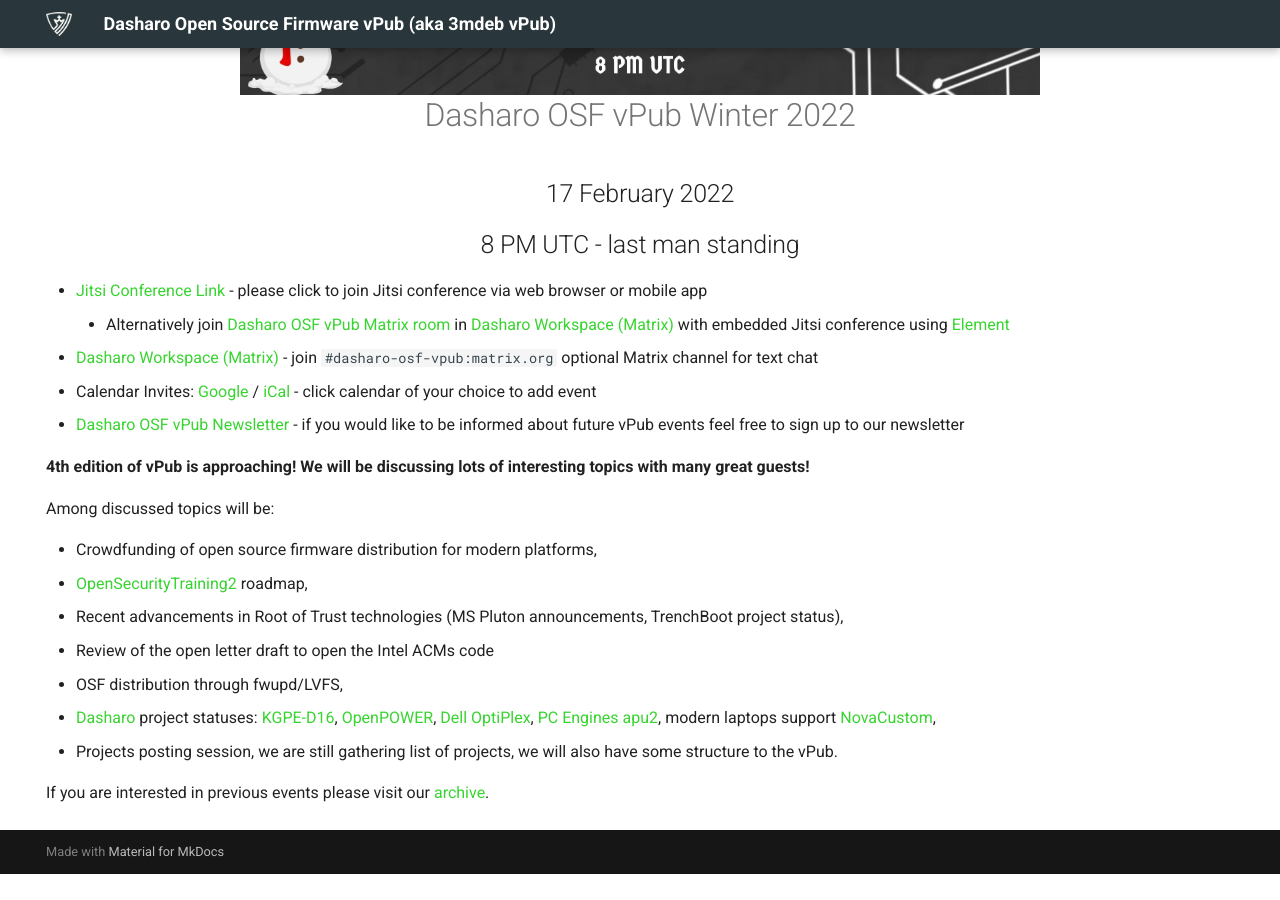
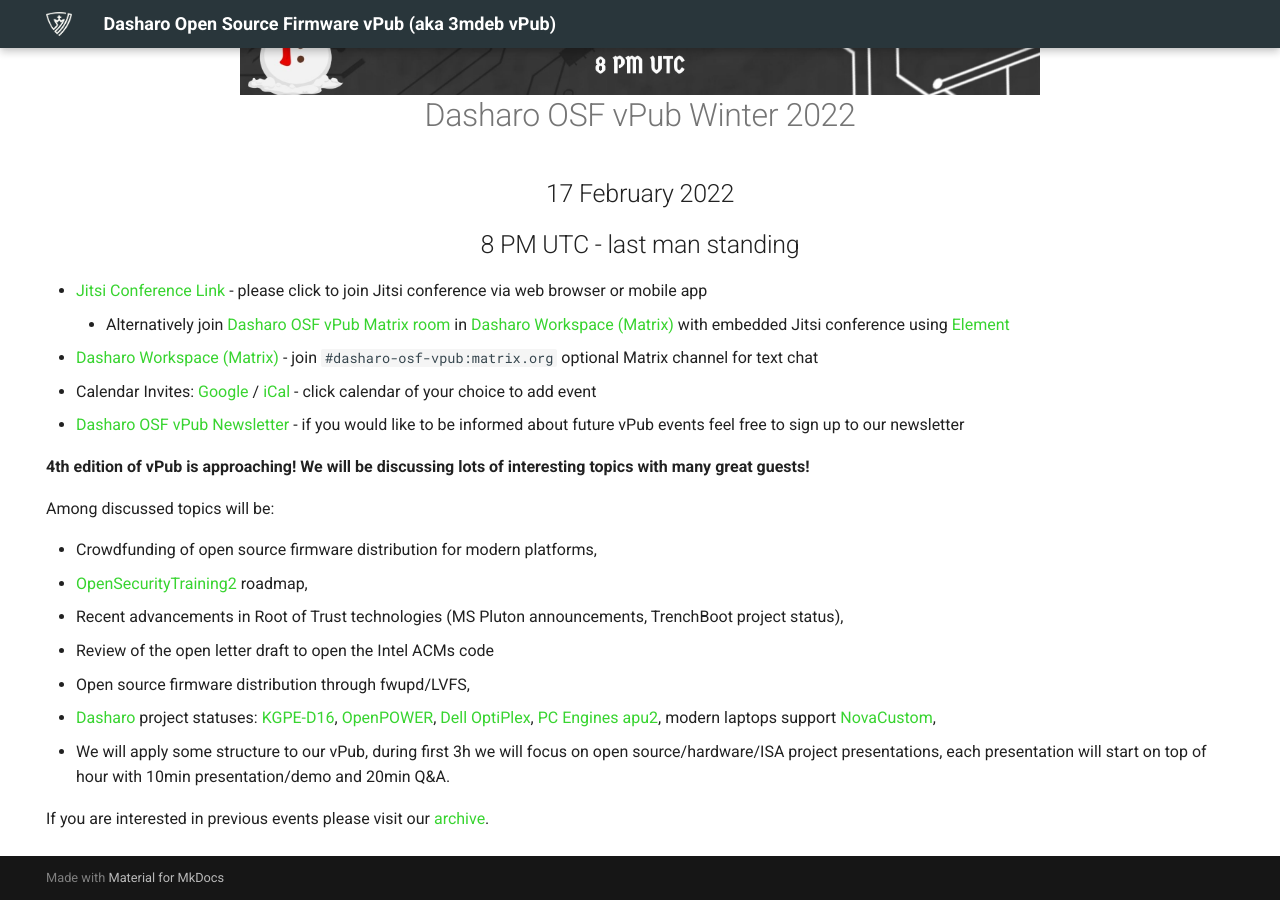
Before and after one commit to Dasharo/vpub, an MkDocs documentation site: the page built from docs/index.md, in a window 1280 px wide and 900 px high, scrolled down 585 px. Built offline with MkDocs 1.6.1 and Material for MkDocs 9.7.7, drawn with Linux system fonts in a browser that asks for light colours; before the commit the page ends 1459 px from its top, so only the background shows below that.

Commit message:
index.md: last bullet change

```diff
--- a/docs/index.md
+++ b/docs/index.md
@@ -27,9 +27,9 @@
 * [OpenSecurityTraining2](https://ost2.fyi/) roadmap,<br>
 * Recent advancements in Root of Trust technologies (MS Pluton announcements, TrenchBoot project status),<br>
 * Review of the open letter draft to open the Intel ACMs code<br>
-* OSF distribution through fwupd/LVFS,<br>
+* Open source firmware distribution through fwupd/LVFS,<br>
 * [Dasharo](https://dasharo.com/) project statuses: [KGPE-D16](https://docs.dasharo.com/variants/asus_kgpe_d16/releases/), [OpenPOWER](https://docs.dasharo.com/variants/talos_2/releases/), [Dell OptiPlex](https://docs.dasharo.com/variants/dell_optiplex/overview/), [PC Engines apu2](pcengines.github.io), modern laptops support [NovaCustom](https://configurelaptop.eu/coreboot-laptop/),<br>
-* Projects posting session, we are still gathering list of projects, we will also have some structure to the vPub.
+* We will apply some structure to our vPub, during first 3h we will focus on open source/hardware/ISA project presentations, each presentation will start on top of hour with 10min presentation/demo and 20min Q&A.
 <br>
 
 If you are interested in previous events please visit our [archive](archive.md).
```
